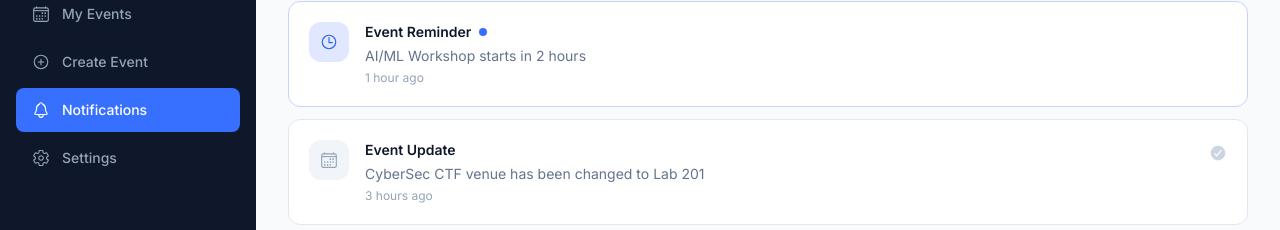
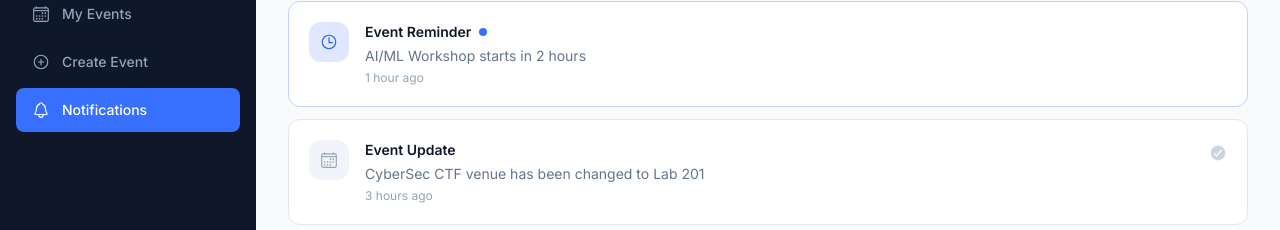
Before and after one commit to thegit-69/clg_events, a React (Vite) app: page /dashboard/notifications in a window 1280 px wide. Shown: the part 241-471 px from the top of the page. Built offline with nearby package versions, Linux system fonts and the light colour scheme; no server answers; the database is empty.

Commit message:
Removed settings icon from side bar in dashboard

```diff
--- a/src/components/layout/Sidebar.jsx
+++ b/src/components/layout/Sidebar.jsx
@@ -4,7 +4,6 @@ import {
   IoCalendarOutline,
   IoAddCircleOutline,
   IoNotificationsOutline,
-  IoSettingsOutline,
   IoHomeOutline,
 } from 'react-icons/io5'
 import { HiOutlineAcademicCap } from 'react-icons/hi2'
@@ -14,7 +13,6 @@ const sidebarLinks = [
   { label: 'My Events', path: '/dashboard/events', icon: <IoCalendarOutline /> },
   { label: 'Create Event', path: '/dashboard/create', icon: <IoAddCircleOutline /> },
   { label: 'Notifications', path: '/dashboard/notifications', icon: <IoNotificationsOutline /> },
-  { label: 'Settings', path: '/dashboard/settings', icon: <IoSettingsOutline /> },
 ]
 
 export default function Sidebar({ isOpen, onClose }) {
```
